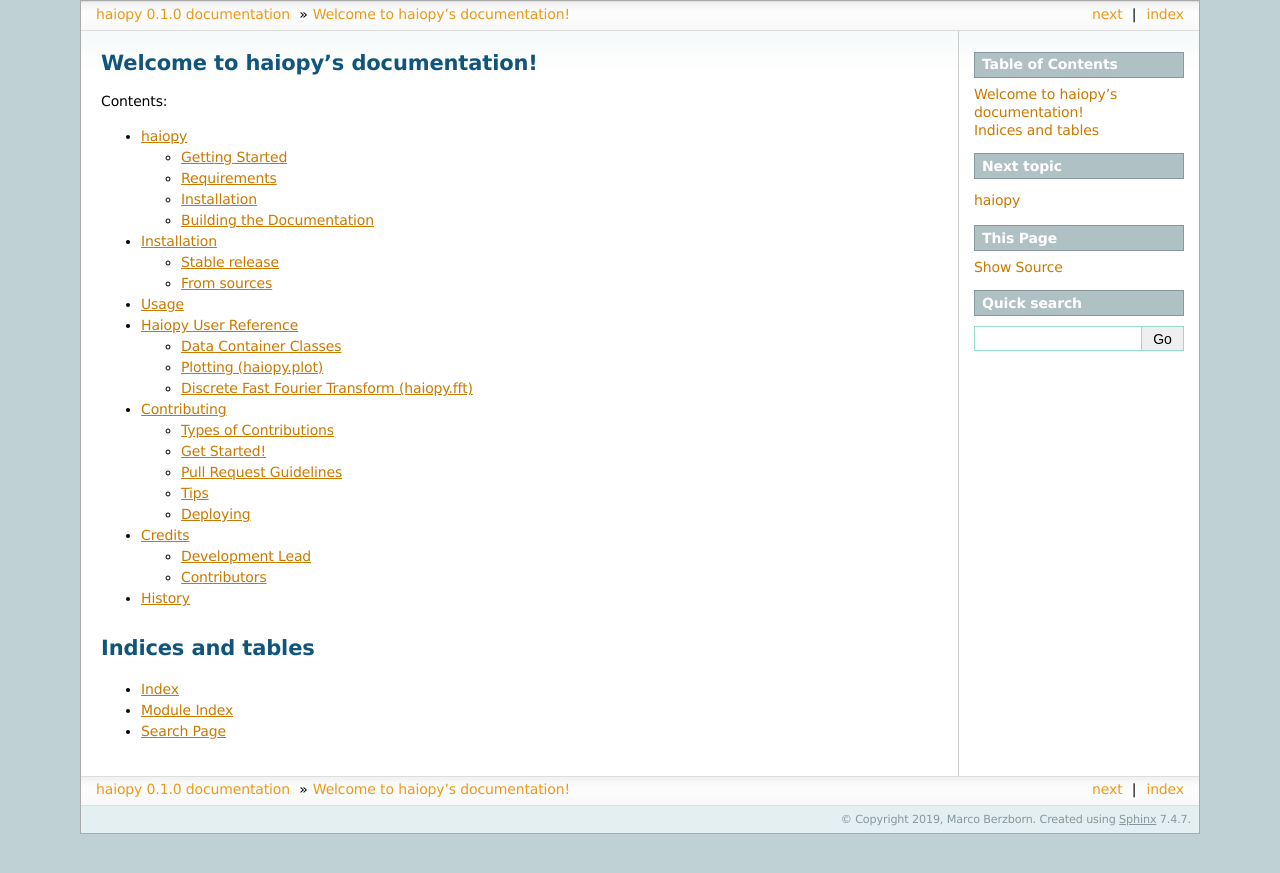
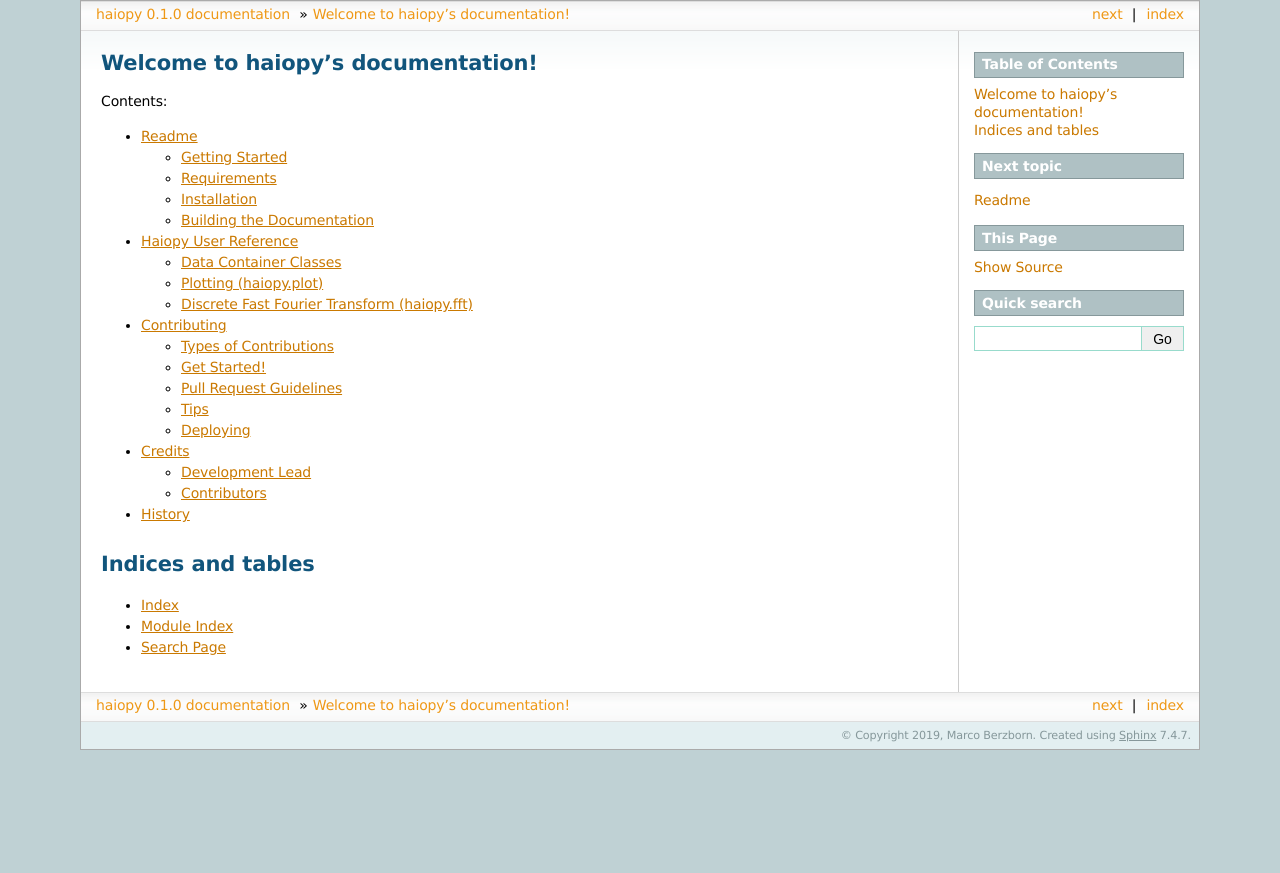
Before and after one commit to pyfar/pyfar, a Sphinx documentation site: the page built from docs/index.rst, in a window 1280 px wide. Shown: the top 873 px of the page. Built offline with Sphinx 7.4.7, drawn with Linux system fonts in a browser that asks for light colours.

Commit message:
cleanup docu

```diff
--- a/README.rst
+++ b/README.rst
@@ -1,5 +1,5 @@
 ======
-haiopy
+Readme
 ======
 
 Haiopy Acoustics Input and Output in Python. An open and common base for Python programming in acoustics.
--- a/docs/index.rst
+++ b/docs/index.rst
@@ -1,13 +1,11 @@
 Welcome to haiopy's documentation!
-======================================
+==================================
 
 .. toctree::
    :maxdepth: 2
    :caption: Contents:
 
    readme
-   installation
-   usage
    modules
    contributing
    authors
--- a/docs/usage.rst
+++ /dev/null
@@ -1,7 +0,0 @@
-=====
-Usage
-=====
-
-To use haiopy in a project::
-
-    import haiopy
```
